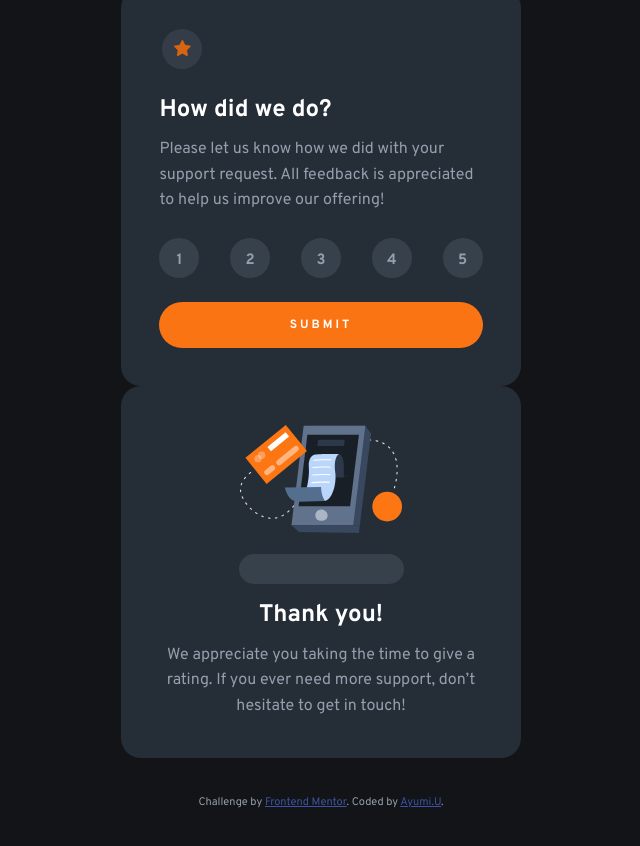
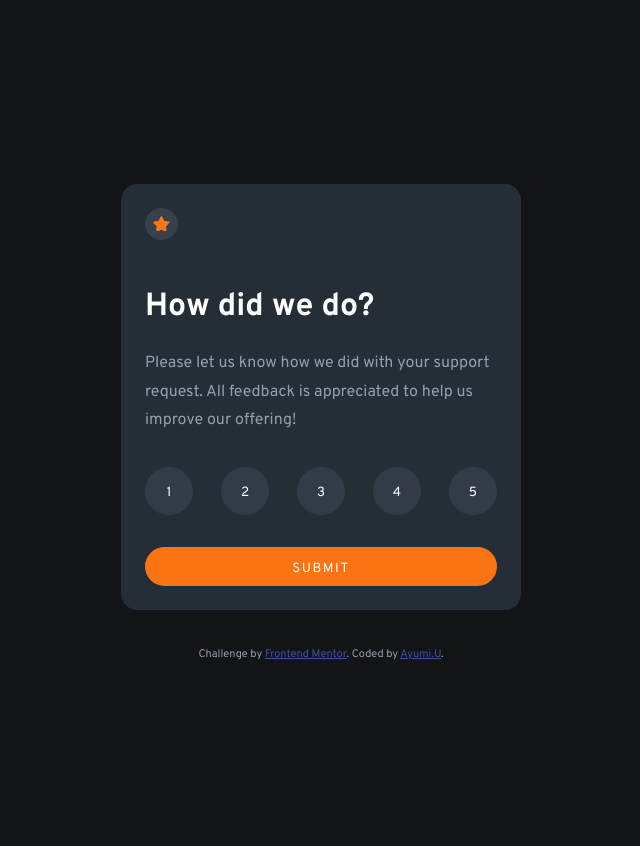
Before and after one commit to AyumiUeno12/Interactive-rating-component, a plain HTML site: page index.html in a window 1280 px wide. Shown: the whole page, without its empty margins (319-959 px from the left). Before the commit the page ends 812 px from the top, so only its background shows below. Drawn offline with Linux system fonts and the light colour scheme.

Commit message:
Adding JS file and some updates on HTML and CSS

```diff
--- a/css/style.css
+++ b/css/style.css
@@ -32,7 +32,7 @@ SPACING SYSTEM (px):
 /********************/
 
 :root {
-  --primmary-orange: hsl(25, 97%, 53%);
+  --primary-orange: hsl(25, 97%, 53%);
   --nutral-white: hsl(0, 0%, 100%);
   --light-grey: hsl(217, 12%, 63%);
   --medium-grey: hsl(216, 12%, 54%);
@@ -51,7 +51,6 @@ SPACING SYSTEM (px):
 }
 
 html {
-  /* font-size: 62.5%; */
   font-family: var(--font-family);
   color: var(--light-grey);
 }
@@ -60,139 +59,138 @@ body {
   background-color: var(--very-dark-blue);
   height: 100vh;
   line-height: 1.6;
+  margin: 1.5rem;
   display: flex;
   flex-flow: column;
   justify-content: center;
   align-items: center;
+  min-height: 100vh;
+}
+
+ul {
+  list-style-type: none;
+}
+
+button {
+  font-family: inherit;
+  cursor: pointer;
+}
+
+p {
+  line-height: 1.8;
+}
+
+.main-container,
+.feedback {
+  max-width: 400px;
+  background-color: var(--dark-blue);
+  border-radius: 1rem;
+  padding: 1.5rem;
 }
 
 /*******************************/
 /* Card Section */
 /*******************************/
 
-.card,
-.feedback {
-  margin: 0 auto;
-  padding: 0 2.5rem;
-  max-width: 400px;
-  background-color: var(--dark-blue);
-  border-radius: 20px;
-  position: relative;
-  padding: 2.4rem;
+.main-container img {
+  background-color: hsla(216, 12%, 54%, 0.212);
+  padding: 0.5rem;
+  border-radius: 50%;
 }
 
-/* .feedback {
-  display: none;
-} */
-
-.star-rating {
-  background-color: hsla(216, 12%, 54%, 0.212);
-  /* background-color: var(--dark-blue);
-  filter: brightness(150%); */
-  width: 2.5rem;
-  height: 2.5rem;
-  padding: 0.68rem;
-  border-radius: 50%;
-  position: absolute;
-  top: 41px;
-  left: 41px;
-  text-align: center;
-  filter: brightness(85%);
+.main-container h1 {
+  color: var(--nutral-white);
+  font-weight: var(--bold);
+  font-size: 2rem;
+  margin: 2rem 0 1rem;
 }
 
-h1 {
-  color: var(--nutral-white);
-  font-weight: var(--bold);
-  font-size: 24px;
-  padding-top: 64px;
-  margin-bottom: 8px;
+.main-container p {
+  color: var(--light-grey);
 }
 
-.form-content {
-  text-align: left;
-  margin-bottom: 24px;
+.main-container ul {
+  display: flex;
+  flex-wrap: wrap;
+  justify-content: space-between;
+  align-items: center;
 }
 
-.ratings {
-  list-style: none;
-  display: flex;
-  justify-content: space-between;
-  color: var(--light-grey);
-  font-size: var(--basic-font-size);
-  font-weight: var(--normal);
-  margin-bottom: 24px;
+.main-container ul li button {
+  width: 3rem;
+  height: 3rem;
+  border-radius: 50%;
+  background-color: hsl(214, 19%, 24%);
+  color: var(--nutral-white);
+  padding-top: 0.2rem;
+  margin: 2rem 0;
+  cursor: pointer;
+  transition: 0.3s;
+  border: none;
 }
 
-.rating {
-  background-color: hsla(216, 12%, 54%, 0.212);
-  width: 2.5rem;
-  height: 2.5rem;
-  padding: 0.7rem;
-  border-radius: 50%;
-  text-align: center;
-  font-weight: 700;
-  font-size: 15px;
+.main-container ul li button:hover {
+  background-color: var(--primary-orange);
 }
 
-.rating:hover {
-  background-color: var(--medium-grey);
+.main-container ul li button:focus {
+  background-color: var(--light-grey);
 }
 
-.btn {
+.btn-submit {
+  background-color: var(--primary-orange);
+  color: var(--nutral-white);
+  letter-spacing: 0.1rem;
+  text-transform: uppercase;
   width: 100%;
-  text-transform: uppercase;
-  background-color: var(--primmary-orange);
-  color: var(--nutral-white);
-  letter-spacing: 3px;
-  padding: 15px;
-  border-radius: 100px;
+  padding: 0.8rem 0 0.6rem;
+  border-radius: 30px;
   border: none;
-  font-family: var(--font-family);
-  font-size: 12px;
-  font-weight: var(--bold);
+}
+
+.btn-submit:hover {
+  background-color: var(--nutral-white);
+  color: var(--primary-orange);
 }
 
 /*******************************/
 /* Feedback Section */
 /*******************************/
 
-.feedback-img {
-  text-align: center;
-  margin-bottom: 12px;
+.feedback {
+  display: flex;
+  flex-direction: column;
+  justify-content: center;
+  align-items: center;
 }
 
-.feedback-rating {
-  width: 165px;
-  height: 30px;
-  background-color: hsla(216, 12%, 54%, 0.212);
-  margin: auto;
-  padding: 0 6px;
-  border-radius: 20px;
-  color: var(--primary-orange);
-  display: flex;
-  align-items: center;
-  justify-content: center;
-  font-weight: var(--normal);
-  font-size: var(--basic-font-size);
-  margin-bottom: 12px;
+.feedback img {
+  display: block;
+  margin: 0 auto 2rem;
 }
 
-h2 {
-  text-align: center;
-  color: var(--nutral-white);
-  font-size: 24px;
-  margin-bottom: 8px;
+.feedback p.btn-gray {
+  background-color: hsl(214, 19%, 24%);
+  border-radius: 30px;
+  color: var(--primary-orange);
+  font-size: 0.9rem;
+  padding: 0.3rem 2rem;
+  margin-bottom: 2rem;
 }
 
-.feedback-message {
+.feedback h2 {
+  color: var(--nutral-white);
+  margin-bottom: 1rem;
+}
+
+.feedback p {
+  color: var(--light-grey);
+  margin-bottom: 2rem;
   text-align: center;
 }
 
 .hidden {
   display: none;
-}
-.visible {
-  display: block;
 }
 
 .attribution {
--- a/index.html
+++ b/index.html
@@ -33,50 +33,36 @@
   </head>
 
   <body>
-    <section class="card">
-      <div class="star-rating">
-        <img src="/images/icon-star.svg" alt="Star icon" />
-      </div>
-
+    <section class="main-container">
+      <img src="/images/icon-star.svg" alt="Star icon" />
       <h1>How did we do?</h1>
-      <p class="form-content">
+      <p>
         Please let us know how we did with your support request. All feedback is
         appreciated to help us improve our offering!
       </p>
 
-      <ul class="ratings">
-        <li class="rating">1</li>
-        <li class="rating">2</li>
-        <li class="rating">3</li>
-        <li class="rating">4</li>
-        <li class="rating">5</li>
+      <ul>
+        <li><button class="btn">1</button></li>
+        <li><button class="btn">2</button></li>
+        <li><button class="btn">3</button></li>
+        <li><button class="btn">4</button></li>
+        <li><button class="btn">5</button></li>
       </ul>
 
-      <button class="btn">Submit</button>
+      <button class="btn-submit" id="submit">Submit</button>
       <!-- Rating state end -->
     </section>
 
     <!-- Thank you state start -->
-
-    <section class="feedback">
-      <figure class="feedback-img">
-        <img src="/images/illustration-thank-you.svg" alt="" />
-      </figure>
-
-      <div class="feedback-rating">
-        <!-- You selected
-           Add rating here
-          out of 5 -->
-        <p id="selected-rating"></p>
-      </div>
-
+    <section class="feedback hidden">
+      <img src="/images/illustration-thank-you.svg" alt="" />
+      <p class="btn-gray">You selected <span id="rating">5</span> out of 5</p>
       <h2>Thank you!</h2>
-
-      <p class="feedback-message">
+      <p>
         We appreciate you taking the time to give a rating. If you ever need
         more support, don’t hesitate to get in touch!
       </p>
-
+      <button class="btn-submit" id="rate-again">Rate Again</button>
       <!-- Thank you state end -->
     </section>
 
--- a/js/script.js
+++ b/js/script.js
@@ -0,0 +1,29 @@
+"use strict";
+
+const mainContainer = document.querySelector(".main-container");
+const feedback = document.querySelector(".feedback");
+const submitBtn = document.getElementById("submit");
+const rateAgainBtn = document.getElementById("rate-again");
+const rating = document.getElementById("rating");
+const btns = document.querySelectorAll(".btn");
+
+// Add click event to submit button
+submitBtn.addEventListener("click", () => {
+  feedback.classList.remove("hidden");
+  // mainContainer.style.display = "none";
+  mainContainer.classList.add("hidden");
+});
+
+// Add click event to rate-again button
+rateAgainBtn.addEventListener("click", () => {
+  feedback.classList.add("hidden");
+  // mainContainer.style.display = "block";
+  mainContainer.classList.remove("hidden");
+});
+
+btns.forEach((rate) => {
+  rate.addEventListener("click", () => {
+    // console.log(rate.innerHTML);
+    rating.innerHTML = rate.innerHTML;
+  });
+});
```
